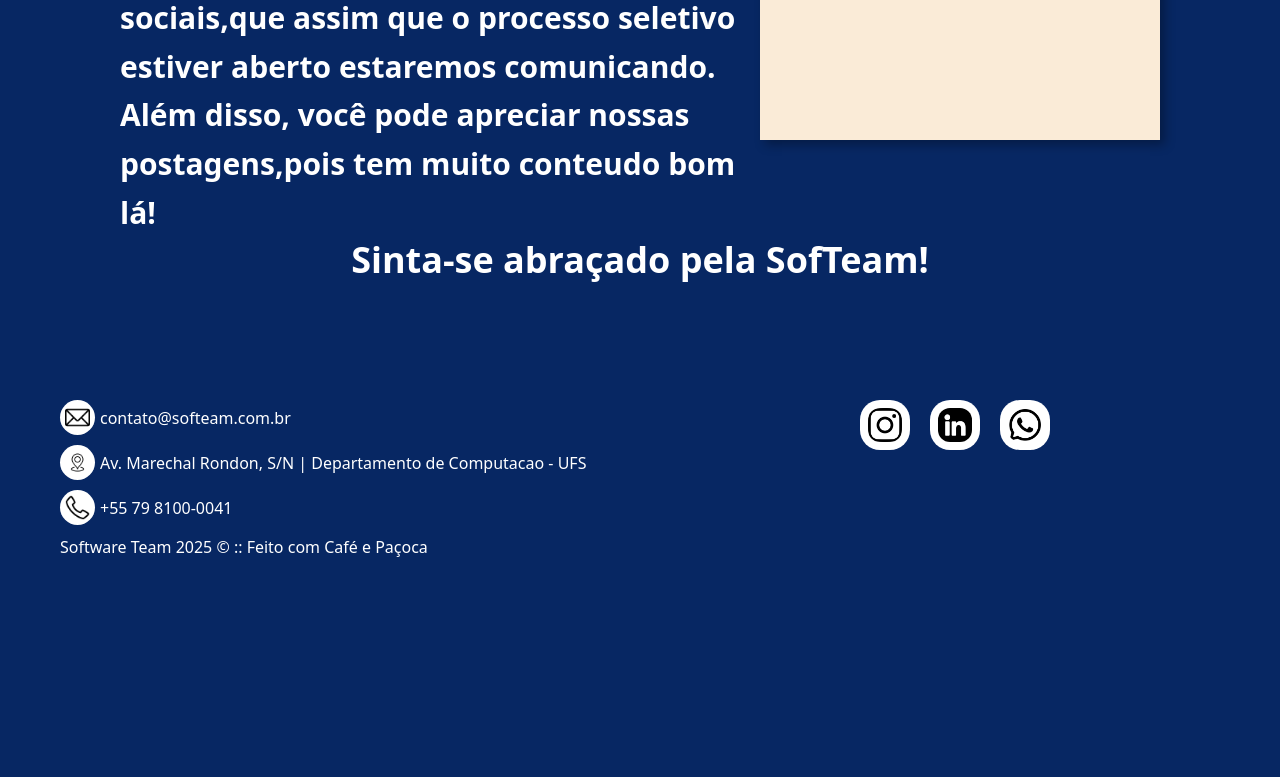
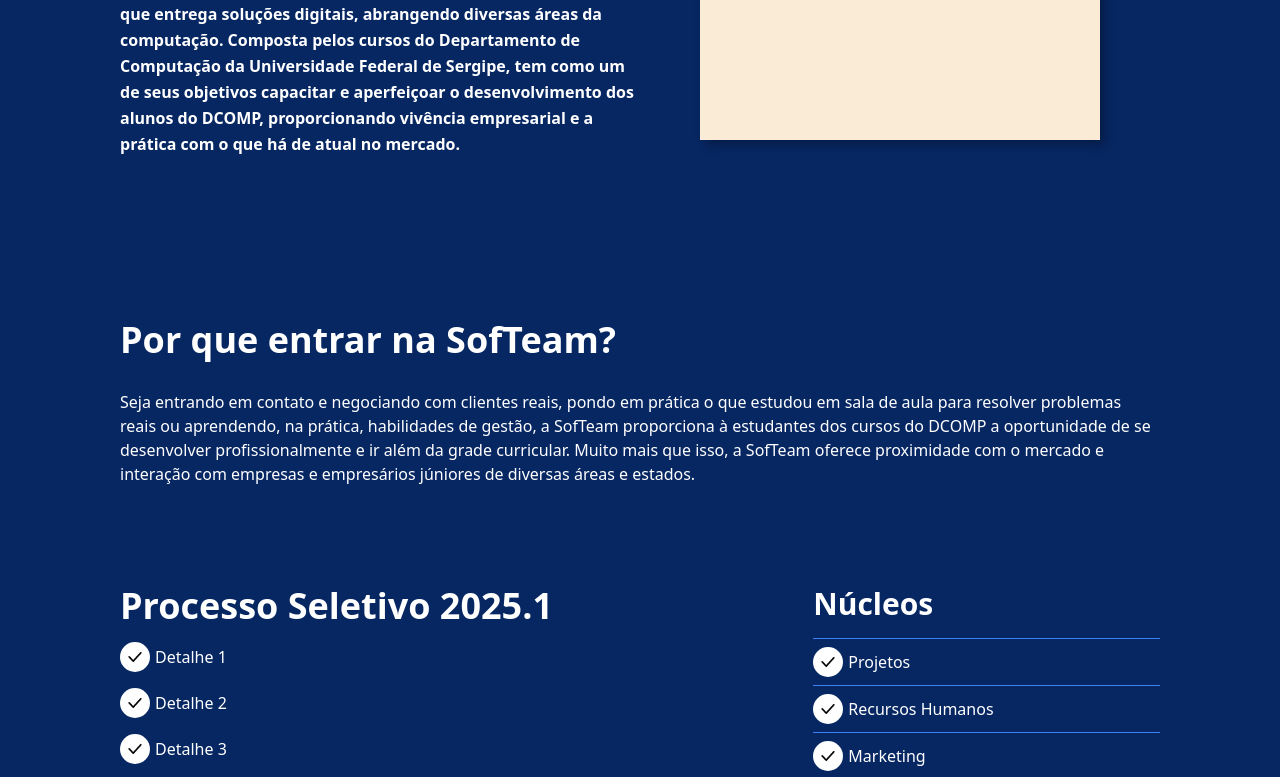
Before and after one commit to softeam-org/landing-page, a Next.js app: page /ps in a window 1280 px wide. Shown: the part 444-1221 px from the top of the page. Before the commit the page ends 1043 px from the top, so only its background shows below. Built offline with nearby package versions, Linux system fonts and the light colour scheme.

Commit message:
feat: Migrate info, nucleos & cronograma to json

```diff
--- a/app/ps/ps.tsx
+++ b/app/ps/ps.tsx
@@ -4,32 +4,13 @@ import Image from "next/image";
 import "./ps.css";
 import Timeline from "./timeline/timeline";
 
-const information =[
-    { icon: "/check-mark.png", text: "Neste processo seletivo fknalgnfagbkajfbjkadgbkjafgbaljfsgbojwvfjsvb" },
-    { icon: "/check-mark.png", text: "Neste processo seletivo fknalgnfagbkajfbjkadgbkjafgbaljfsgbojwvfjsvb" },
-    { icon: "/check-mark.png", text: "Neste processo seletivo fknalgnfagbkajfbjkadgbkjafgbaljfsgbojwvfjsvb" },
-    { icon: "/check-mark.png", text: "Neste processo seletivo fknalgnfagbkajfbjkadgbkjafgbaljfsgbojwvfjsvb" },
-    { icon: "/check-mark.png", text: "Neste processo seletivo fknalgnfagbkajfbjkadgbkjafgbaljfsgbojwvfjsvb" },
-    { icon: "/check-mark.png", text: "Neste processo seletivo fknalgnfagbkajfbjkadgbkjafgbaljfsgbojwvfjsvb" }
+import data from "@/public/psel.json";
 
-]
+const information = data.info;
 
-const nucleos =[
-    { icon: "/check-mark.png", text: "Pojetos" },
-    { icon: "/check-mark.png", text: "Pojetos" },
-    {icon:"/check-mark.png", text:"Pojetos"}
-]
+const nucleos = data.nucleos;
 
-const cronograma = [
-    { etapa: "Incricao", data: "01/01/2025-15/01/2025" },
-    { etapa: "Desafio em Grupo", data: "01/01/2025-15/01/2025" },
-    { etapa: "Incricao", data: "01/01/2025-15/01/2025" },
-    { etapa: "Incricao", data: "01/01/2025-15/01/2025" },
-    { etapa: "Incricao", data: "01/01/2025-15/01/2025" }
-]
-
-
-
+const cronograma = data.cronograma;
 
 function PS(): ReactElement {
     return (
--- a/public/psel.json
+++ b/public/psel.json
@@ -1,7 +1,27 @@
 {
-    "ativo": false,
+    "ativo": true,
     "titulo": "Cronograma PSS 2025",
     "descricao": "Detalhes sobre o processo seletivo",
+    "info": [
+        { "icon": "/check-mark.png", "text": "Detalhe 1" },
+        { "icon": "/check-mark.png", "text": "Detalhe 2" },
+        { "icon": "/check-mark.png", "text": "Detalhe 3" },
+        { "icon": "/check-mark.png", "text": "Detalhe 4" }
+      ],
+    "nucleos": [
+        { "icon": "/check-mark.png", "text": "Projetos" },
+        { "icon": "/check-mark.png", "text": "Recursos Humanos" },
+        { "icon": "/check-mark.png", "text": "Marketing" },
+        { "icon": "/check-mark.png", "text": "Financeiro" },
+        { "icon": "/check-mark.png", "text": "Comercial" }
+    ],
+    "cronograma": [
+        { "etapa": "Etapa 1", "data": "01/01/2025-15/01/2025" },
+        { "etapa": "Etapa 2", "data": "01/01/2025-15/01/2025" },
+        { "etapa": "Etapa 3", "data": "01/01/2025-15/01/2025" },
+        { "etapa": "Etapa 4", "data": "01/01/2025-15/01/2025" },
+        { "etapa": "Etapa 5", "data": "01/01/2025-15/01/2025" }
+    ],
     "etapas": [
         {
           "icon": "/check-mark.png",
```
Also changed, not shown: public/Foto_PSEL.png (added). Lines whose indentation alone changed are shown as unchanged.
